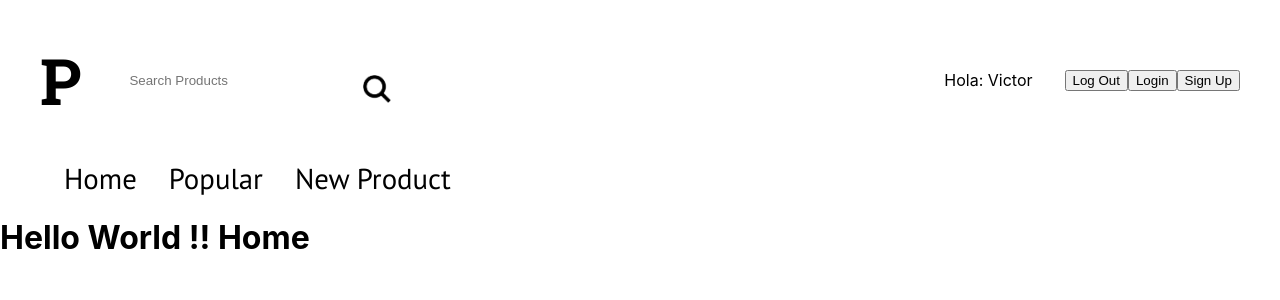
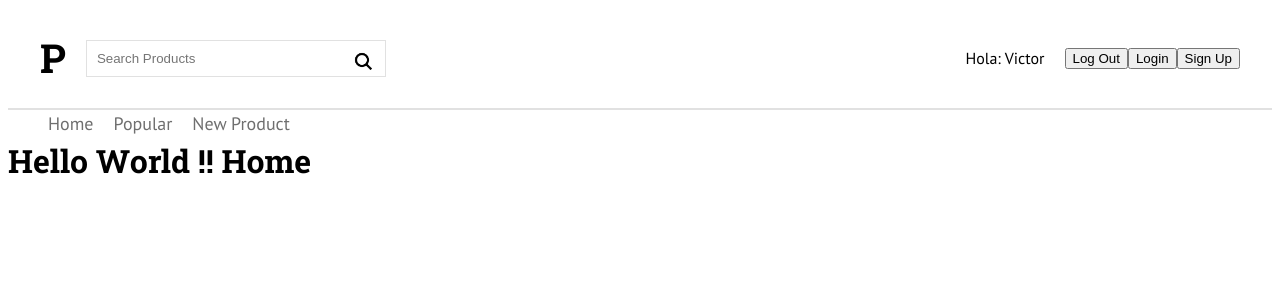
Before and after one commit to JViktoRArtola/product-hunt, a Next.js app: page / in a window 1280 px wide. Shown: the top 300 px of the page. Built offline with nearby package versions, Linux system fonts and the light colour scheme.

Commit message:
Change Global css

```diff
--- a/styles/globals.css
+++ b/styles/globals.css
@@ -1,16 +1,40 @@
-html,
+:root {
+  --gris: #3d3d3d;
+  --gris2: #6F6F6F;
+  --gris3: #e1e1e1;
+  --naranja: #DA552F;
+}
+html {
+  font-size: 62.5%;
+  box-sizing: border-box;
+}
+*, *:before, *:after {
+  box-sizing: inherit;
+}
 body {
-  padding: 0;
+  font-size: 1.6rem;
+  line-height: 1.5;
+  font-family: 'PT Sans', sans-serif;
+}
+h1, h2, h3 {
+  margin: 0 0 2rem 0;
+  line-height: 1.5;
+}
+h1, h2 {
+  font-family: 'Roboto Slab', serif;
+  font-weight: 700;
+}
+h3 {
+  font-family: 'PT Sans', sans-serif;
+}
+ul {
+  list-style: none;
   margin: 0;
-  font-family: -apple-system, BlinkMacSystemFont, Segoe UI, Roboto, Oxygen,
-    Ubuntu, Cantarell, Fira Sans, Droid Sans, Helvetica Neue, sans-serif;
+  padding:0;
 }
-
 a {
-  color: inherit;
   text-decoration: none;
 }
-
-* {
-  box-sizing: border-box;
+img {
+  max-width: 100%;
 }
```
